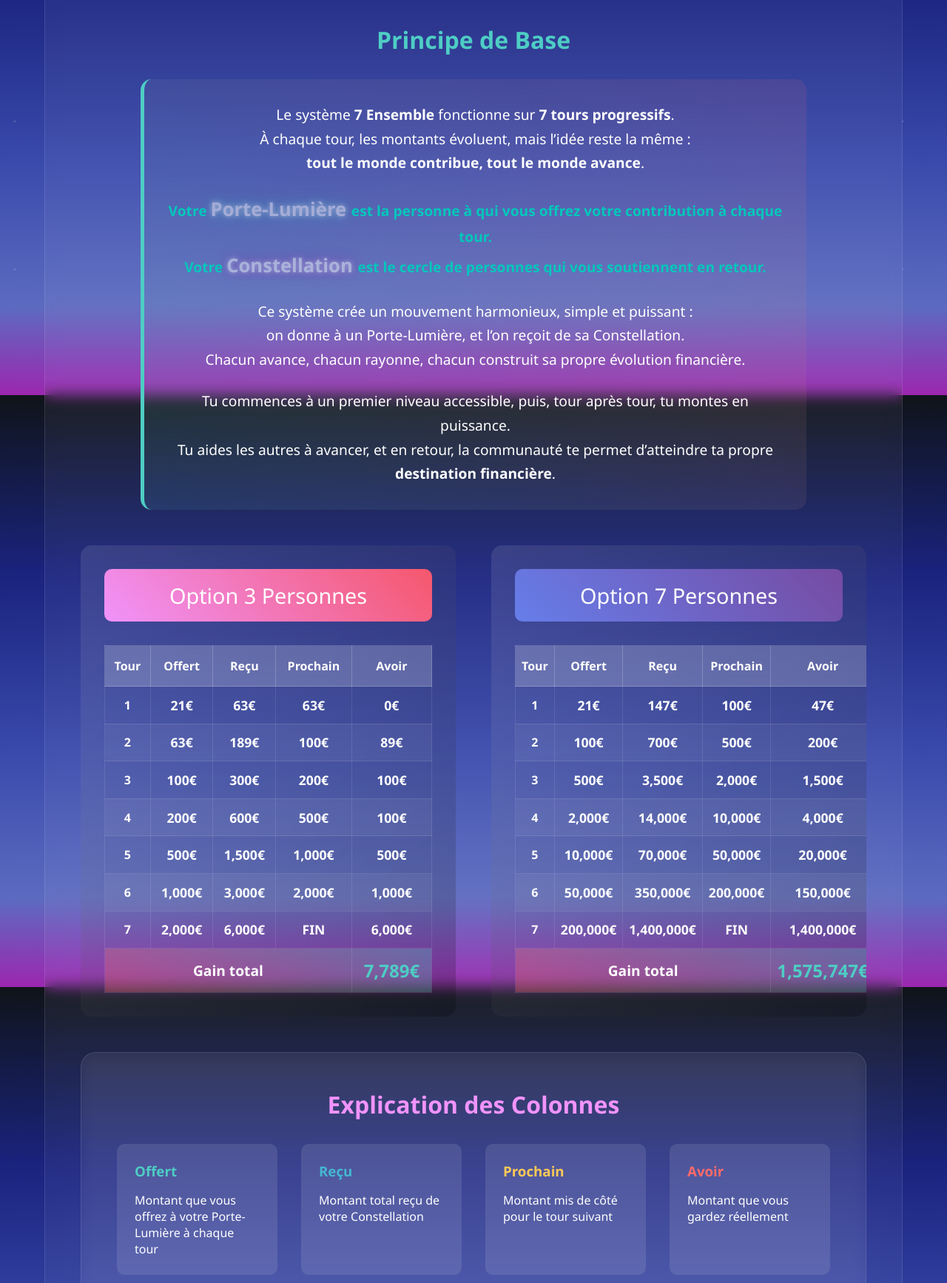
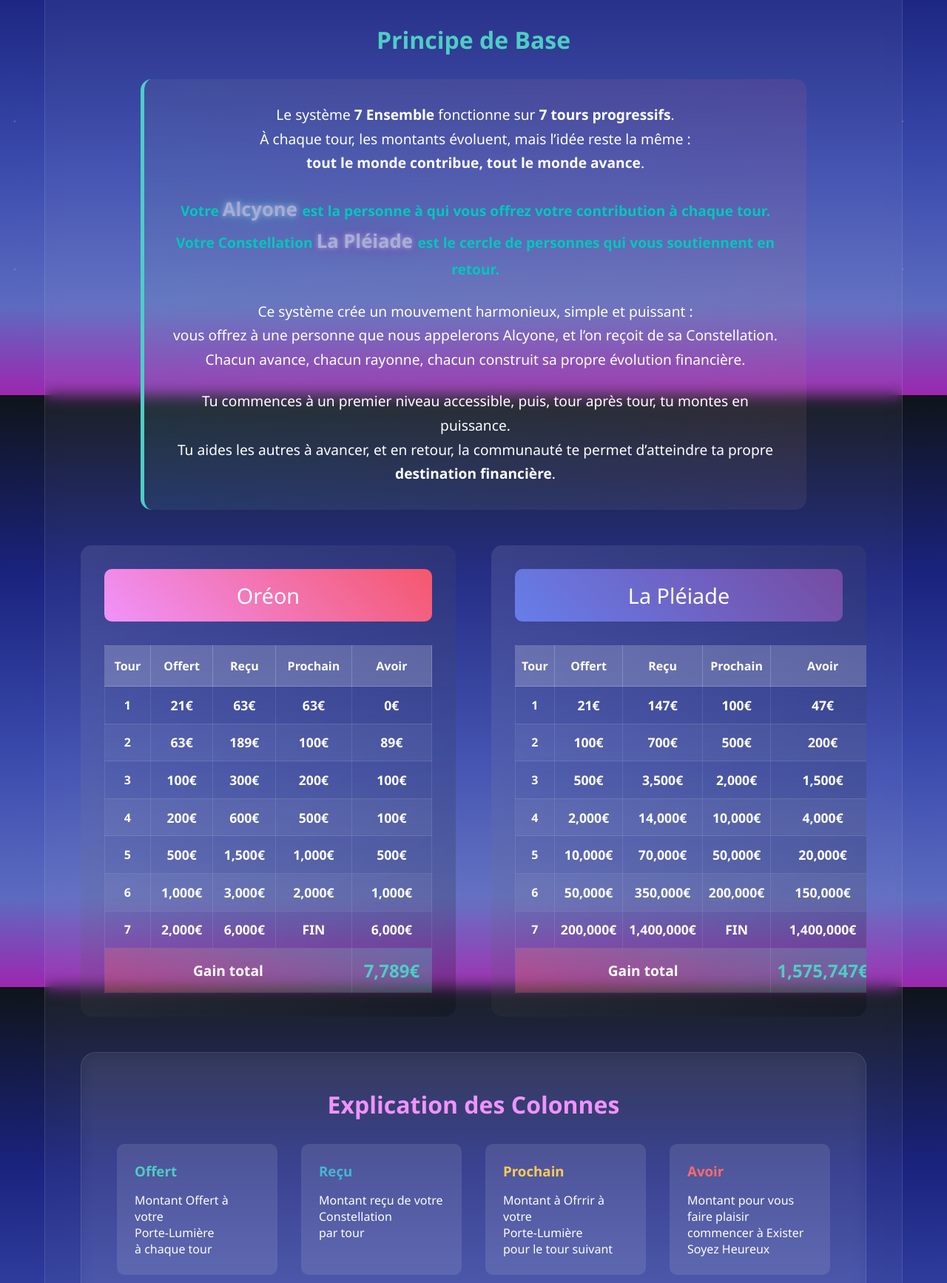
Before and after one commit to Chrossier69/7Ensemble, a plain HTML site: page les7tours.html in a window 1280 px wide. Shown: the part 266-2000 px from the top of the page at 74% size. Drawn offline with Linux system fonts and the light colour scheme.

Commit message:
MAJ paragraphe Porte-Lumiere Constellation

```diff
--- a/les7tours.html
+++ b/les7tours.html
@@ -225,6 +225,20 @@
             th, td {
                 padding: 0.5rem 0.3rem;
             }
+            .blink-strong {
+    font-weight: 700;
+    font-size: 1.6rem;
+    color: #ffffff;
+    text-shadow: 0 0 8px rgba(255,255,255,0.8), 0 0 12px rgba(78,205,196,0.9);
+    animation: pulse 1.8s infinite ease-in-out;
+}
+
+@keyframes pulse {
+    0% { opacity: 1; }
+    50% { opacity: 0.4; }
+    100% { opacity: 1; }
+}
+
         }
     </style>
 </head>
@@ -251,23 +265,22 @@
   </p>
 
   <!-- PARAGRAPHE PORTE-LUMIÈRE / CONSTELLATION -->
+
   <p style="font-size: 1.2rem; line-height: 1.7; color:#00c7bb; font-weight:600; margin-bottom: 1.5rem;">
   Votre
-  <span class="blink"
-        style="font-size:1.6rem; color:#ffffff; text-shadow:
+  <span class="blink" style="font-size:1.6rem; color:#ffffff; text-shadow:
                0 0 6px rgba(255,255,255,0.9),
                0 0 14px rgba(78,205,196,0.9),
                0 0 24px rgba(78,205,196,0.7);">
-    Porte-Lumière
+    Alcyone
   </span>
   est la personne à qui vous offrez votre contribution à chaque tour.<br>
-  Votre
-  <span class="blink"
-        style="font-size:1.6rem; color:#ffffff; text-shadow:
+  Votre Constellation
+  <span class="blink" style="font-size:1.6rem; color:#ffffff; text-shadow:
                0 0 6px rgba(255,255,255,0.9),
                0 0 14px rgba(156,39,176,0.9),
                0 0 24px rgba(156,39,176,0.7);">
-    Constellation
+    La Pléiade
   </span>
   est le cercle de personnes qui vous soutiennent en retour.
 </p>
@@ -276,7 +289,7 @@
   <!-- PARAGRAPHE 3 -->
   <p style="font-size: 1.2rem; line-height: 1.7; margin-bottom: 1.5rem;">
     Ce système crée un mouvement harmonieux, simple et puissant :<br>
-    on donne à un Porte-Lumière, et l’on reçoit de sa Constellation.<br>
+    vous offrez à une personne que nous appelerons Alcyone, et l’on reçoit de sa Constellation.<br>
     Chacun avance, chacun rayonne, chacun construit sa propre évolution financière.
   </p>
 
@@ -291,7 +304,7 @@
             <div class="tours-overview">
                 <!-- Option 3 Personnes -->
                 <div class="tour-table option-3">
-                    <div class="table-title">Option 3 Personnes</div>
+                    <div class="table-title">Oréon</div>
                     <table>
                         <thead>
                             <tr>
@@ -362,7 +375,7 @@
 
                 <!-- Option 7 Personnes -->
                 <div class="tour-table option-7">
-                    <div class="table-title">Option 7 Personnes</div>
+                    <div class="table-title">La Pléiade</div>
                     <table>
                         <thead>
                             <tr>
@@ -438,19 +451,19 @@
                 <div style="display: grid; grid-template-columns: repeat(auto-fit, minmax(200px, 1fr)); gap: 2rem;">
                     <div style="background: rgba(255,255,255,0.1); padding: 1.5rem; border-radius: 10px;">
                         <h3 style="color: #4ecdc4; margin-bottom: 1rem;">Offert</h3>
-                        <p>Montant que vous offrez à votre Porte-Lumière à chaque tour</p>
+                        <p>Montant Offert à votre <br> Porte-Lumière <br> à chaque tour</p>
                     </div>
                     <div style="background: rgba(255,255,255,0.1); padding: 1.5rem; border-radius: 10px;">
                         <h3 style="color: #45b7d1; margin-bottom: 1rem;">Reçu</h3>
-                        <p>Montant total reçu de votre Constellation</p>
+                        <p>Montant reçu de votre <br> Constellation </p> par tour
                     </div>
                     <div style="background: rgba(255,255,255,0.1); padding: 1.5rem; border-radius: 10px;">
                         <h3 style="color: #feca57; margin-bottom: 1rem;">Prochain</h3>
-                        <p>Montant mis de côté pour le tour suivant</p>
+                        <p>Montant à Ofrrir à votre <br> Porte-Lumière <br> pour le tour suivant</p>
                     </div>
                     <div style="background: rgba(255,255,255,0.1); padding: 1.5rem; border-radius: 10px;">
                         <h3 style="color: #ff6b6b; margin-bottom: 1rem;">Avoir</h3>
-                        <p>Montant que vous gardez réellement</p>
+                        <p>Montant pour vous faire plaisir commencer à Exister Soyez Heureux</p>
                     </div>
                 </div>
             </div>
@@ -458,7 +471,7 @@
             <div class="important-note">
                 <h3 style="color: #ff6b6b; margin-bottom: 1rem;">Information importante</h3>
                 <p style="font-size: 1.1rem; line-height: 1.6;">
-                    Ce système fonctionne grâce à la participation continue de nouveaux membres. Comme toute association caritative ou fondation qui a besoin de nouveaux donateurs pour continuer ses recherches, 7 Ensemble nécessite un flux constant de participants. Il n'y a pas de miracle - c'est ensemble que nous avançons, pas seuls. Cette logique s'applique partout : les commerces ont besoin de nouveaux clients pour survivre, sinon ils ferment comme de nombreux restaurants aujourd'hui. C'est la réalité de tout système d'entraide collective.
+                    Ce système fonctionne grâce à la participation continue de nouveaux Porte-Lumière  .<br>Comme toute association caritative ou fondation qui a besoin de nouveaux donateurs pour continuer ses recherches, 7 Ensemble nécessite un flux constant de participants. Il n'y a pas de miracle - c'est ensemble que nous avançons, pas seuls. Cette logique s'applique partout : les commerces ont besoin de nouveaux clients pour survivre, sinon ils ferment comme de nombreux restaurants aujourd'hui. C'est la réalité de tout système d'entraide collective.
                 </p>
             </div>
         </div>
```
